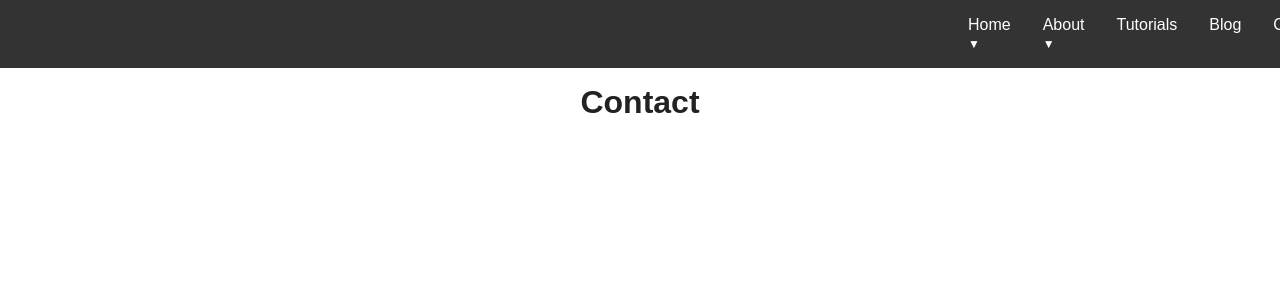
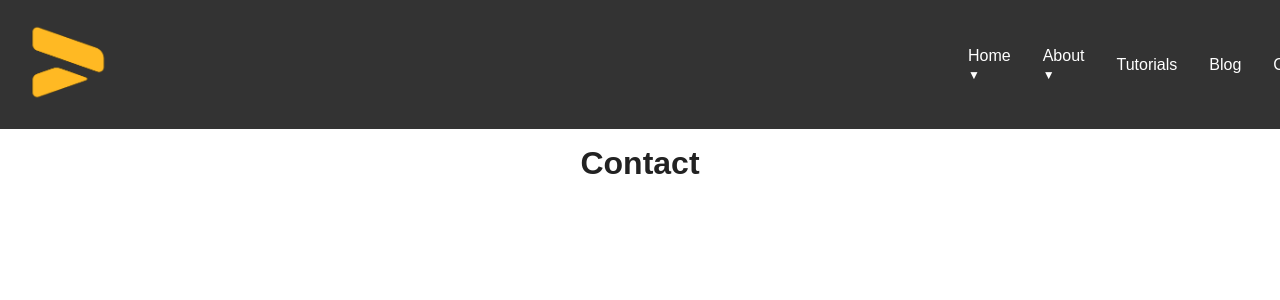
Before and after one commit to dvoranii/fullstack-fanatic-mysql, a React (Vite) app in the folder frontend/: page /contact in a window 1280 px wide. Shown: the top 300 px of the page. Built offline with nearby package versions, Linux system fonts and the light colour scheme.

Commit message:
updated deletion confirmation modal styles and added nav logo

```diff
--- a/frontend/src/assets/tutorialContent.ts
+++ b/frontend/src/assets/tutorialContent.ts
@@ -1,7 +1,7 @@
 export interface Step {
   title: string;
   content: string;
-  component?: string; // Made optional for now
+  component?: string;
 }
 
 export interface TutorialContent {
--- a/frontend/src/components/DeleteConfirmationModal/DeleteConfirmationModal.styled.ts
+++ b/frontend/src/components/DeleteConfirmationModal/DeleteConfirmationModal.styled.ts
@@ -19,6 +19,30 @@ export const ModalContent = styled.div`
   text-align: center;
 `;
 
+export const ModalContentText = styled.p`
+  font-family: Cambria, Cochin, Georgia, Times, "Times New Roman", serif;
+`;
+
 export const Button = styled.button`
-  margin: 0 10px;
+  margin: 20px 10px;
+  border-radius: 4px;
+  border: none;
+  padding: 8px 16px;
+  background-color: #14213d;
+  color: white;
+  letter-spacing: 0.25px;
+  text-transform: uppercase;
+  box-shadow: 2px 2px 4px rgba(0, 0, 0, 0.35);
+  transition: all 250ms ease;
+
+  &:hover {
+    cursor: pointer;
+    transform: translateY(-2px) scale(1.025);
+    box-shadow: 2px 2px 8px rgba(0, 0, 0, 0.55);
+  }
+
+  &:active {
+    transform: translateY(0px) scale(1);
+    box-shadow: 4px 4px 4px rgba(0, 0, 0, 0.45);
+  }
 `;
--- a/frontend/src/components/DeleteConfirmationModal/DeleteConfirmationModal.tsx
+++ b/frontend/src/components/DeleteConfirmationModal/DeleteConfirmationModal.tsx
@@ -1,6 +1,7 @@
 import {
   ModalWrapper,
   ModalContent,
+  ModalContentText,
   Button,
 } from "./DeleteConfirmationModal.styled";
 
@@ -16,7 +17,9 @@ const DeleteConfirmationModal: React.FC<DeleteConfirmationModalProps> = ({
   return (
     <ModalWrapper>
       <ModalContent>
-        <p>Are you sure you want to delete your comment?</p>
+        <ModalContentText>
+          Are you sure you want to delete your comment?
+        </ModalContentText>
         <Button onClick={onConfirm}>Yes</Button>
         <Button onClick={onCancel}>No</Button>
       </ModalContent>
--- a/frontend/src/components/NavBar/NavBar.styled.ts
+++ b/frontend/src/components/NavBar/NavBar.styled.ts
@@ -5,13 +5,20 @@ export const Nav = styled.nav`
   background: #333;
   padding: 1rem;
   display: flex;
-  justify-content: flex-end;
+  justify-content: space-between;
+`;
+
+export const Logo = styled.img`
+  width: 100px;
+  height: auto;
+  padding: 8px;
 `;
 
 export const NavList = styled.ul`
   list-style: none;
   display: flex;
   justify-content: space-around;
+  align-items: center;
   margin: 0;
   padding: 0;
   width: 25%;
--- a/frontend/src/components/NavBar/NavBar.tsx
+++ b/frontend/src/components/NavBar/NavBar.tsx
@@ -1,9 +1,21 @@
 import React from "react";
-import { Nav, NavList, NavItem, NavLink, SmallFontSpan } from "./NavBar.styled";
+import {
+  Nav,
+  NavList,
+  NavItem,
+  NavLink,
+  SmallFontSpan,
+  Logo,
+} from "./NavBar.styled";
+import FSFLogo from "../../assets/images/fsf-logo-notext.png";
 
 const NavBar: React.FC = () => {
   return (
     <Nav>
+      <NavLink to="/">
+        <Logo src={FSFLogo} />
+      </NavLink>
+
       <NavList>
         <NavItem>
           <NavLink to="/">
```
Also changed, not shown: frontend/src/assets/images/fsf-logo-notext.png (added).
